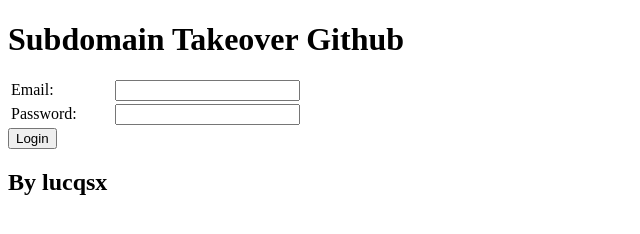
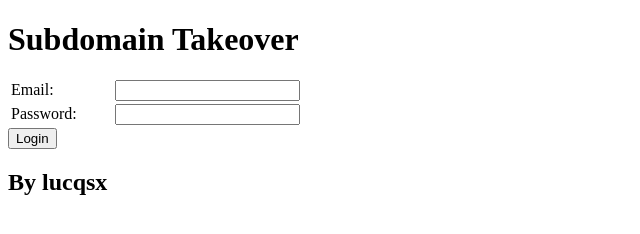
Before and after one commit to testa0x/POC-Github-takeover, a plain HTML site: page login.html in a window 1280 px wide. Shown: the whole page, without its empty margins (0-640 px from the left). Drawn offline with Linux system fonts and the light colour scheme.

Commit message:
Update login.html

```diff
--- a/login.html
+++ b/login.html
@@ -7,7 +7,7 @@
 
 </head>
 <body>
-<h1>Subdomain Takeover Github</h1>
+<h1>Subdomain Takeover</h1>
 <!-- partial:index.partial.html -->
 <style>
   div {
```
